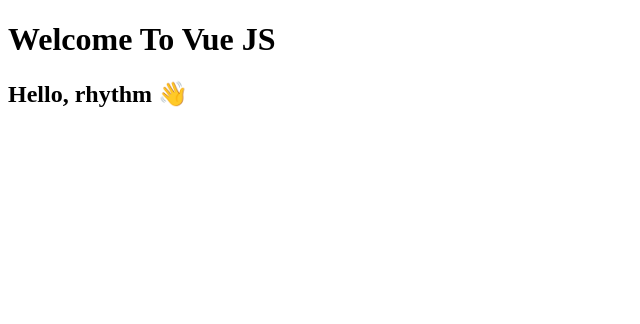
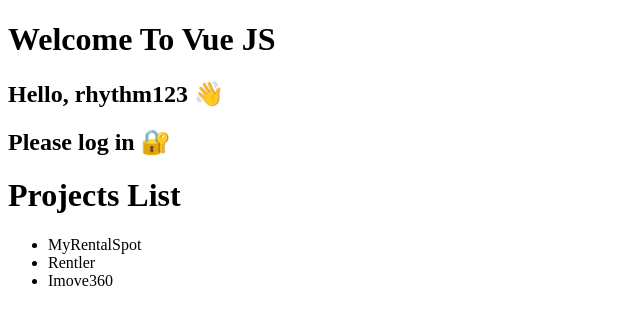
Before and after one commit to i2hy7hivi-developer/learn-vuejs, a Vue app: page / in a window 1280 px wide. Shown: the top 324 px of the page, without its empty margins (0-640 px from the left). Built offline with nearby package versions, Linux system fonts and the light colour scheme.

Commit message:
Conditional and loop rendering

```diff
--- a/src/App.vue
+++ b/src/App.vue
@@ -1,11 +1,15 @@
 <script setup>
 
-import Greeting from './components/Welcome.vue'
+import Message from './components/Message.vue'
+import Project from './components/Project.vue'
+import Welcome from './components/Welcome.vue'
 
 </script>
 
 <template>
-  <Greeting username="rhythm" />
+  <Welcome username="rhythm123" />
+  <Message />
+  <Project />
 </template>
 
 <style scoped></style>
--- /dev/null
+++ b/src/components/Message.vue
@@ -0,0 +1,13 @@
+<script setup>
+import { ref } from 'vue'
+
+const isLoggedIn = false;
+
+</script>
+
+<template>
+  <div>
+    <h2 v-if="isLoggedIn">Welcome back, user! 🎉</h2>
+    <h2 v-else>Please log in 🔐</h2>
+  </div>
+</template>
--- /dev/null
+++ b/src/components/Project.vue
@@ -0,0 +1,17 @@
+<script setup>
+import { ref } from 'vue'
+
+const projects = ['MyRentalSpot', 'Rentler', 'Imove360'];
+
+</script>
+
+<template>
+    <h1>Projects List</h1>
+    <ul>
+        <li
+            v-for="(project, index) in projects"
+            :key="index">
+            {{ project }}
+        </li>
+    </ul>
+</template>
```
